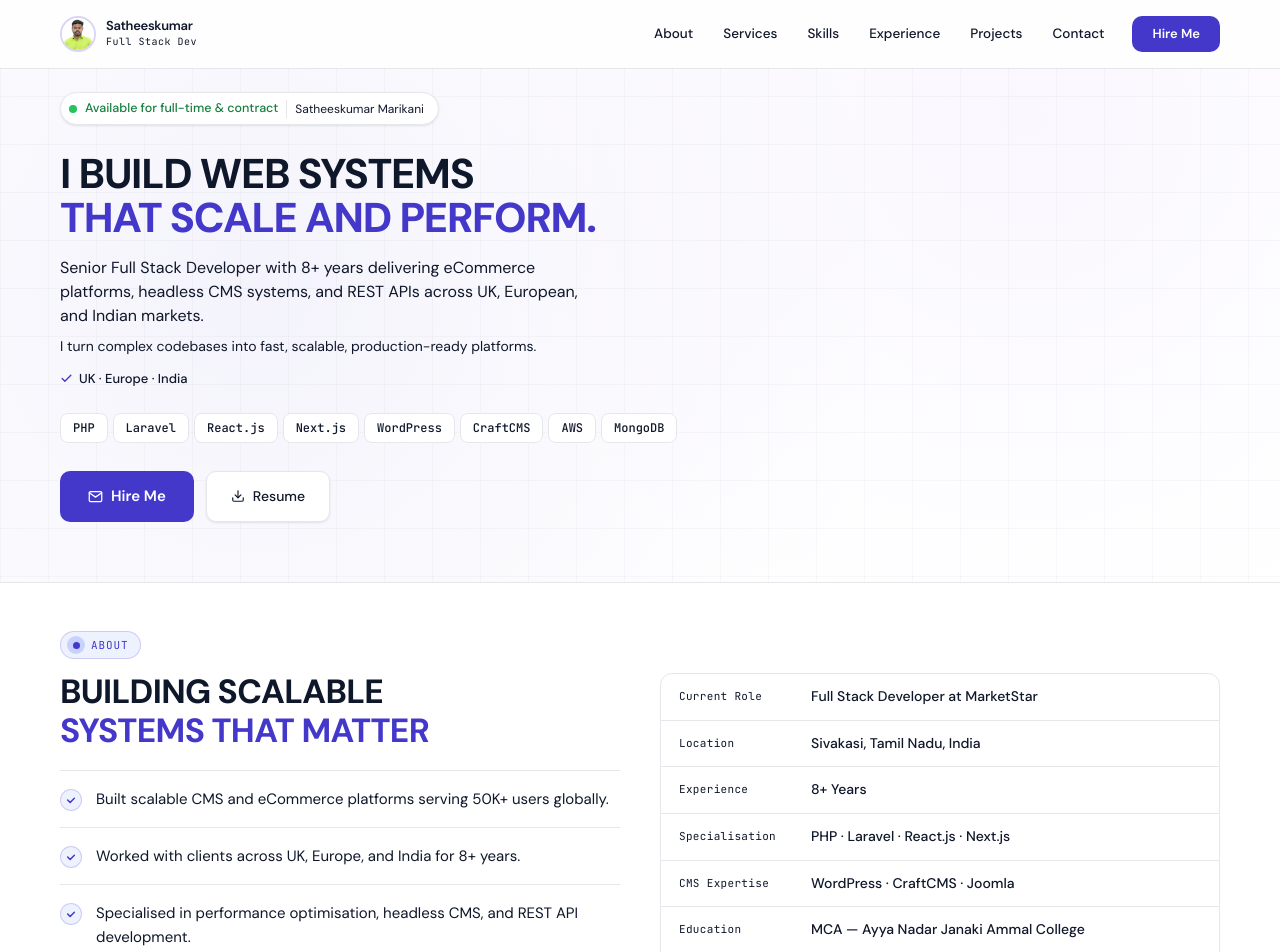
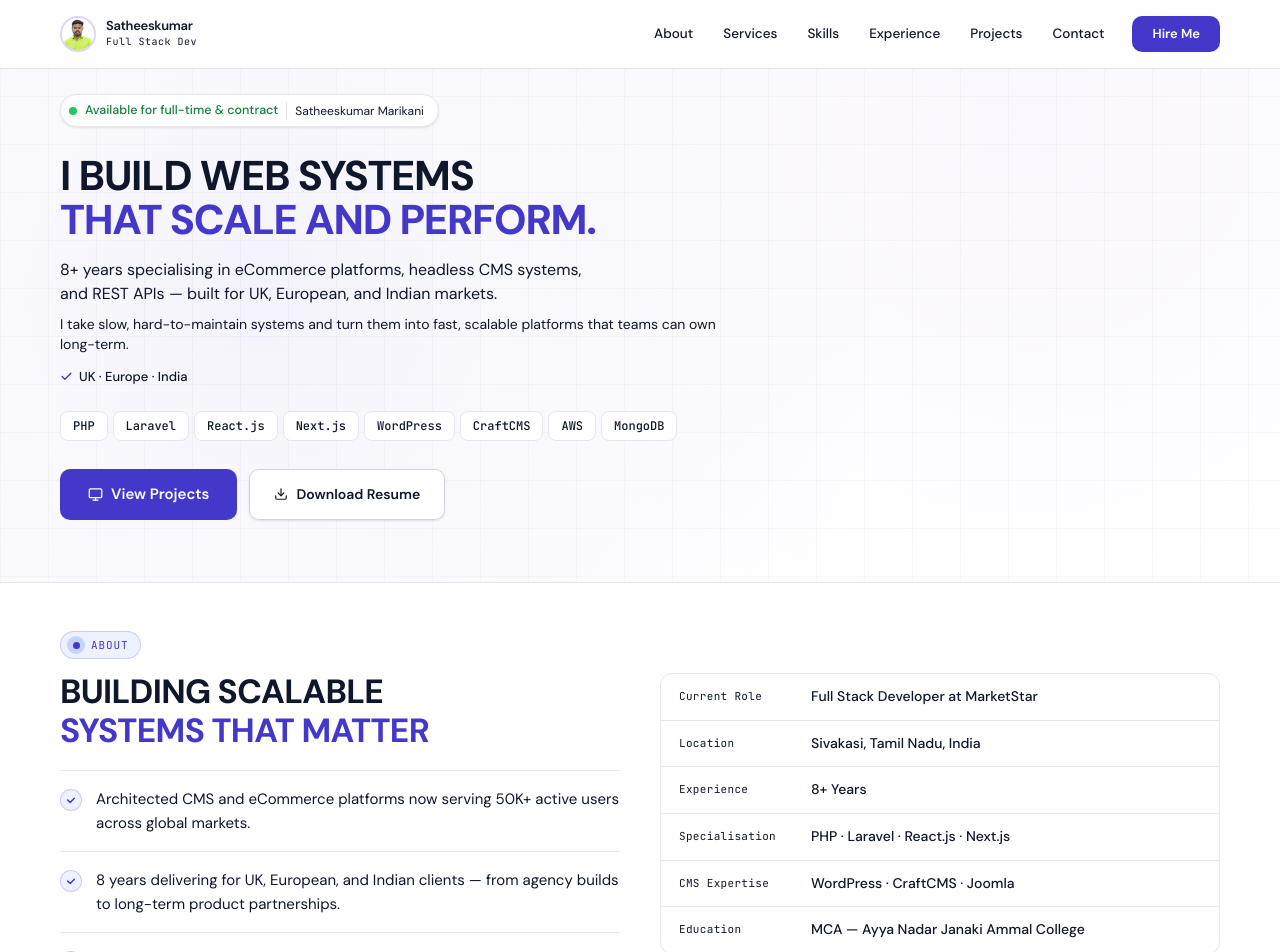
Before and after one commit to satheeskani/satheeskumar-portfolio, a Next.js app: page / in a window 1280 px wide. Shown: the top 952 px of the page. Built offline with nearby package versions, Linux system fonts and the light colour scheme.

Commit message:
Portfolio complete

```diff
--- a/app/page.jsx
+++ b/app/page.jsx
@@ -82,14 +82,14 @@ const JOBS = [
     points: [
       { metric: '25%',    text: 'Reduced deployment time by implementing reusable component architecture across 5+ content-driven platforms.' },
       { metric: '30%',    text: 'Improved team delivery speed via sprint optimisation, code reviews, and engineering standards across a 3-person team.' },
-      { metric: '40%',    text: 'Cut client workflow time through 10+ custom REST API integrations, cutting delivery cycles by 2–3 days per sprint.' },
+      { metric: '40%',    text: 'Engineered 10+ custom REST API integrations that eliminated manual workflows and reduced feature delivery cycles by 2–3 days per sprint.' },
     ],
   },
   {
     role: 'Full Stack Developer', company: 'GlobalizeMe', period: 'Aug 2021 – Apr 2024', badge: '', color: '#0ea5e9',
     tools: ['WordPress', 'CraftCMS', 'PHP', 'REST APIs', 'MySQL', 'AWS'],
     points: [
-      { metric: '25%',    text: 'Delivered 10+ scalable web platforms for UK and European clients, via structured agile delivery across a 3-year engagement.' },
+      { metric: '25%',    text: 'Reduced average project turnaround by 25% across 10+ platforms for UK and European clients through structured agile delivery.' },
       { metric: '40%',    text: 'Improved page load speed across 6+ client sites through server-side caching, lazy loading, and query optimisation.' },
       { metric: '60%',    text: 'Reduced content update time via headless CMS integration with 10+ REST APIs for UK brands Ryvita and Beaulieu.' },
     ],
@@ -156,7 +156,6 @@ function useEmailCopy() {
       setCopied(true)
       setTimeout(() => setCopied(false), 2500)
     }).catch(() => {
-      // clipboard failed — fallback to mailto
       window.location.href = `mailto:${HIRE_EMAIL}`
     })
   }
@@ -265,7 +264,6 @@ export default function Portfolio() {
                 {l}
               </button>
             ))}
-            {/* HIRE ME — opens Gmail compose directly */}
             <a href={`mailto:${HIRE_EMAIL}?subject=I'd%20like%20to%20hire%20you&body=Hi%20Satheeskumar%2C%0A%0AI%20came%20across%20your%20portfolio%20and%20would%20like%20to%20discuss%20an%20opportunity.`}
               onClick={e => { if (!/Mobi|Android/i.test(navigator.userAgent)) { e.preventDefault(); window.open(`https://mail.google.com/mail/?view=cm&to=${HIRE_EMAIL}&su=I'd%20like%20to%20hire%20you&body=Hi%20Satheeskumar%2C%0A%0AI%20came%20across%20your%20portfolio%20and%20would%20like%20to%20discuss%20an%20opportunity.`, '_blank') } }}
               rel="noopener noreferrer"
@@ -341,10 +339,10 @@ export default function Portfolio() {
               </h1>
 
               <p className="text-[14px] sm:text-base text-ink2 leading-[1.6] mb-2 opacity-0 animate-fade-up [animation-delay:0.44s] max-w-[540px]">
-                Senior Full Stack Developer with 8+ years delivering eCommerce platforms, headless CMS systems, and REST APIs across UK, European, and Indian markets.
+                8+ years specialising in eCommerce platforms, headless CMS systems, and REST APIs — built for UK, European, and Indian markets.
               </p>
               <p className="text-[13px] sm:text-sm text-ink3 leading-[1.6] mb-3 opacity-0 animate-fade-up [animation-delay:0.5s]">
-                I turn complex codebases into fast, scalable, production-ready platforms.
+                I take slow, hard-to-maintain systems and turn them into fast, scalable platforms that teams can own long-term.
               </p>
 
               <div className="inline-flex items-center gap-1.5 mb-5 sm:mb-6 opacity-0 animate-fade-up [animation-delay:0.52s]">
@@ -361,22 +359,15 @@ export default function Portfolio() {
 
               {/* CTAs */}
               <div className="flex flex-wrap gap-2.5 sm:gap-3 opacity-0 animate-fade-up [animation-delay:0.64s]">
-                {/* HIRE ME — Gmail on desktop, mailto on mobile */}
-                <a href={`mailto:${HIRE_EMAIL}?subject=I'd%20like%20to%20hire%20you&body=Hi%20Satheeskumar%2C%0A%0AI%20came%20across%20your%20portfolio%20and%20would%20like%20to%20discuss%20an%20opportunity.`}
-                  onClick={e => { if (!/Mobi|Android/i.test(navigator.userAgent)) { e.preventDefault(); window.open(`https://mail.google.com/mail/?view=cm&to=${HIRE_EMAIL}&su=I'd%20like%20to%20hire%20you&body=Hi%20Satheeskumar%2C%0A%0AI%20came%20across%20your%20portfolio%20and%20would%20like%20to%20discuss%20an%20opportunity.`, '_blank') } }}
-                  rel="noopener noreferrer"
-                  className="inline-flex items-center gap-2 px-5 sm:px-7 py-3 sm:py-3.5 rounded-[10px] bg-indigo text-white text-[14px] sm:text-[15px] font-semibold no-underline transition-all duration-200 hover:-translate-y-0.5 hover:scale-[1.02] hover:bg-indigo-dark hover:shadow-cta font-sans">
-                  <svg width="15" height="15" viewBox="0 0 24 24" fill="none" stroke="currentColor" strokeWidth="2" strokeLinecap="round" strokeLinejoin="round"><path d="M4 4h16c1.1 0 2 .9 2 2v12c0 1.1-.9 2-2 2H4c-1.1 0-2-.9-2-2V6c0-1.1.9-2 2-2z"/><polyline points="22,6 12,13 2,6"/></svg>
-                  Hire Me
-                </a>
-
-                {/* View Projects */}
-
-                {/* Download Resume */}
+                <button onClick={() => document.getElementById('projects')?.scrollIntoView({ behavior: 'smooth' })}
+                  className="inline-flex items-center gap-2 px-5 sm:px-7 py-3 sm:py-3.5 rounded-[10px] bg-indigo text-white text-[14px] sm:text-[15px] font-semibold border-none cursor-pointer transition-all duration-200 hover:-translate-y-0.5 hover:scale-[1.02] hover:bg-indigo-dark hover:shadow-cta font-sans">
+                  <svg width="15" height="15" viewBox="0 0 24 24" fill="none" stroke="currentColor" strokeWidth="2" strokeLinecap="round" strokeLinejoin="round"><rect x="2" y="3" width="20" height="14" rx="2"/><line x1="8" y1="21" x2="16" y2="21"/><line x1="12" y1="17" x2="12" y2="21"/></svg>
+                  View Projects
+                </button>
                 <a href={RESUME_URL} download={RESUME_FILENAME}
-                  className="inline-flex items-center gap-2 px-4 sm:px-6 py-3 sm:py-3.5 rounded-[10px] bg-white text-ink3 text-[13px] sm:text-[14px] font-medium border border-[#e5e7eb] shadow-card transition-all duration-200 hover:border-indigo hover:text-indigo hover:-translate-y-0.5 font-sans">
+                  className="inline-flex items-center gap-2 px-4 sm:px-6 py-3 sm:py-3.5 rounded-[10px] bg-white text-ink2 text-[13px] sm:text-[14px] font-semibold border border-[#d1d5db] shadow-card transition-all duration-200 hover:border-indigo hover:text-indigo hover:-translate-y-0.5 font-sans">
                   <svg width="14" height="14" viewBox="0 0 24 24" fill="none" stroke="currentColor" strokeWidth="2" strokeLinecap="round" strokeLinejoin="round"><path d="M21 15v4a2 2 0 0 1-2 2H5a2 2 0 0 1-2-2v-4"/><polyline points="7,10 12,15 17,10"/><line x1="12" y1="15" x2="12" y2="3"/></svg>
-                  Resume
+                  Download Resume
                 </a>
               </div>
             </div>
@@ -416,9 +407,9 @@ export default function Portfolio() {
               </h2>
               <div className="rv transition-all duration-700 [transition-delay:0.07s] border-t border-[#e5e7eb] mb-6">
                 {[
-                  'Built scalable CMS and eCommerce platforms serving 50K+ users globally.',
-                  'Worked with clients across UK, Europe, and India for 8+ years.',
-                  'Specialised in performance optimisation, headless CMS, and REST API development.',
+                  'Architected CMS and eCommerce platforms now serving 50K+ active users across global markets.',
+                  '8 years delivering for UK, European, and Indian clients — from agency builds to long-term product partnerships.',
+                  'Deep specialism in performance engineering, headless architecture, and API integration — with measurable impact on every engagement.',
                 ].map((b, i) => (
                   <div key={i} className="flex gap-3 sm:gap-3.5 py-3.5 sm:py-4 border-b border-[#e5e7eb] items-start">
                     <span className="w-5 h-5 sm:w-[22px] sm:h-[22px] rounded-full bg-indigo-light border border-indigo/20 flex items-center justify-center shrink-0 mt-0.5">
@@ -442,7 +433,6 @@ export default function Portfolio() {
                   { label: 'Specialisation', value: 'PHP · Laravel · React.js · Next.js' },
                   { label: 'CMS Expertise',  value: 'WordPress · CraftCMS · Joomla' },
                   { label: 'Education',      value: 'MCA — Ayya Nadar Janaki Ammal College' },
-                  { label: 'Certification',  value: 'React JS — Besant Technologies (2023)' },
                 ].map((r, i, arr) => (
                   <div key={i} className={`flex flex-col sm:flex-row sm:gap-4 px-4 sm:px-[18px] py-3 cursor-default transition-colors duration-200 hover:bg-indigo-light ${i < arr.length - 1 ? 'border-b border-[#e5e7eb]' : ''}`}>
                     <span className="font-mono text-[10px] sm:text-[11px] text-ink4 sm:min-w-[116px] sm:shrink-0 tracking-[0.03em] mb-0.5 sm:mb-0 sm:pt-0.5">{r.label}</span>
@@ -492,14 +482,10 @@ export default function Portfolio() {
               <h2 className="font-display text-[clamp(1.4rem,4vw,2.5rem)] font-bold text-ink tracking-[-0.02em] leading-[1.1] mb-2">TECHNOLOGY STACK</h2>
               <p className="text-[13px] sm:text-[14px] text-ink3 max-w-[440px] leading-[1.6]">Full stack engineering from Laravel APIs and React frontends to headless CMS and cloud infrastructure.</p>
             </div>
-            <div className="inline-flex items-center gap-2 px-3.5 py-[7px] bg-white border border-[#e5e7eb] rounded-full shadow-card self-start sm:self-auto shrink-0">
-              <span className="text-[13px]">🏅</span>
-              <span className="text-[12px] sm:text-[12.5px] text-ink2 font-medium">React JS — Besant Technologies <span className="text-ink4 font-normal">(2023)</span></span>
-            </div>
           </div>
           <div className="flex flex-col gap-[5px]">
             {SKILL_GROUPS.map((g, i) => (
-              <div key={i} className="rv transition-all duration-700 flex flex-col sm:flex-row sm:items-center px-4 py-3 gap-2.5 sm:gap-0 bg-white border border-[#e5e7eb] rounded-xl shadow-card cursor-default transition-all duration-200 "
+              <div key={i} className="rv transition-all duration-700 flex flex-col sm:flex-row sm:items-center px-4 py-3 gap-2.5 sm:gap-0 bg-white border border-[#e5e7eb] rounded-xl shadow-card cursor-default transition-all duration-200"
                 onMouseEnter={e => { e.currentTarget.style.borderColor = g.accent + '55'; e.currentTarget.style.transform = 'translateX(3px)' }}
                 onMouseLeave={e => { e.currentTarget.style.borderColor = '#e5e7eb'; e.currentTarget.style.transform = 'translateX(0)' }}>
                 <div className="flex items-center gap-3 sm:gap-0">
@@ -587,7 +573,7 @@ export default function Portfolio() {
                 { deg: 'Master of Computer Application',   abbr: 'MCA', school: 'Ayya Nadar Janaki Ammal College, Sivakasi', yr: '2015 – 2017' },
                 { deg: 'Bachelor of Computer Application', abbr: 'BCA', school: 'Sri Kaliswari College, Sivakasi',           yr: '2012 – 2015' },
               ].map((e, i) => (
-                <div key={i} className="bg-white border border-[#e5e7eb] rounded-2xl shadow-card p-4 sm:p-5 transition-all duration-300  hover:-translate-y-0.5">
+                <div key={i} className="bg-white border border-[#e5e7eb] rounded-2xl shadow-card p-4 sm:p-5 transition-all duration-300 hover:-translate-y-0.5">
                   <div className="flex items-center gap-2.5 mb-2.5">
                     <span className="px-[11px] py-[3px] bg-indigo-light border border-indigo/18 rounded-full text-[11.5px] font-mono text-indigo font-medium">{e.abbr}</span>
                     <span className="text-[12px] text-ink4">{e.yr}</span>
@@ -611,7 +597,7 @@ export default function Portfolio() {
           </div>
 
           {/* SparkNest */}
-          <div className="rv transition-all duration-700 relative mb-4 rounded-[18px] sm:rounded-[20px] bg-white border border-[#e5e7eb] shadow-panel overflow-hidden  hover:border-indigo/22 hover:-translate-y-[2px] transition-all duration-200">
+          <div className="rv transition-all duration-700 relative mb-4 rounded-[18px] sm:rounded-[20px] bg-white border border-[#e5e7eb] shadow-panel overflow-hidden hover:border-indigo/22 hover:-translate-y-[2px] transition-all duration-200">
             <div className="h-[3px] bg-gradient-to-r from-[#4338ca] via-[#6d28d9] to-[#0284c7]" />
             <div className="absolute w-[180px] h-[180px] rounded-full bg-indigo/4 -top-[60px] -right-[40px] pointer-events-none" />
             <div className="p-4 sm:p-5 md:p-6">
@@ -651,10 +637,6 @@ export default function Portfolio() {
                     <div className="font-display text-[38px] sm:text-[44px] font-extrabold text-indigo tracking-[-0.04em] leading-none">35%</div>
                     <div className="text-[12px] text-ink4 mt-1 md:mb-2">faster loads</div>
                   </div>
-                  <a href={`https://${PROJECTS[0].url}`} target="_blank" rel="noopener noreferrer"
-                    className="text-[12px] text-ink4 no-underline hover:text-indigo font-sans hidden md:block">
-                    {PROJECTS[0].url} ↗
-                  </a>
                 </div>
               </div>
             </div>
@@ -701,21 +683,16 @@ export default function Portfolio() {
         <div className="absolute inset-0 pointer-events-none"
           style={{ backgroundImage: 'radial-gradient(circle at 50% 30%, rgba(67,56,202,0.05) 0%, transparent 65%)' }} />
         <div className="relative z-10 max-w-[1160px] mx-auto">
-
-          {/* ── Centred header block ── */}
           <div className="text-center mb-8 sm:mb-10">
             <SectionBadge label="CONTACT" />
             <h2 className="rv transition-all duration-700 font-display text-[clamp(1.8rem,5vw,3.2rem)] font-bold text-ink leading-[1.1] tracking-[-0.02em] mb-3">
               LET'S BUILD <span className="text-indigo">GREAT PRODUCTS</span> TOGETHER.
             </h2>
             <p className="rv transition-all duration-700 [transition-delay:0.07s] text-[14px] sm:text-[15px] text-ink3 leading-[1.6] max-w-[480px] mx-auto mb-8 sm:mb-10">
-              Available for full-time and contract roles — open to high-impact work globally.
+              Currently open to full-time roles and senior contract engagements. Based in India, working globally.
             </p>
-
-
           </div>
 
-          {/* ── 2×2 contact card grid ── */}
           <div className="rv transition-all duration-700 [transition-delay:0.18s] grid grid-cols-1 sm:grid-cols-2 gap-3 max-w-[680px] mx-auto">
             {[
               {
@@ -747,7 +724,6 @@ export default function Portfolio() {
               </div>
             ))}
           </div>
-
         </div>
       </section>
 
```
